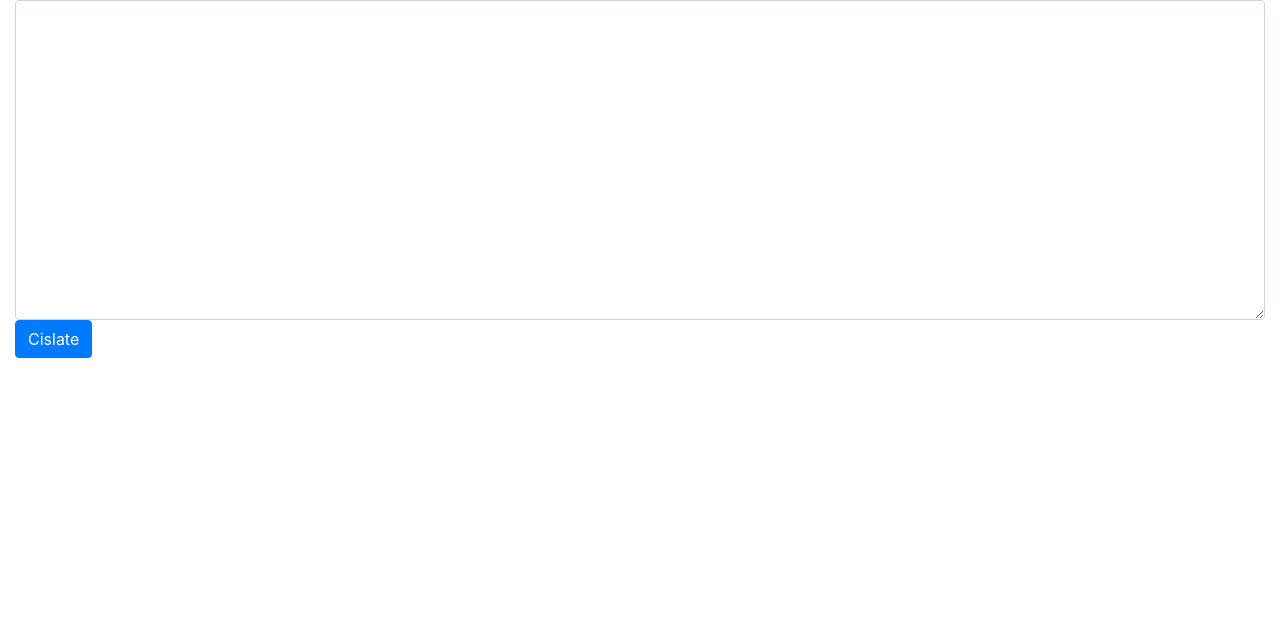
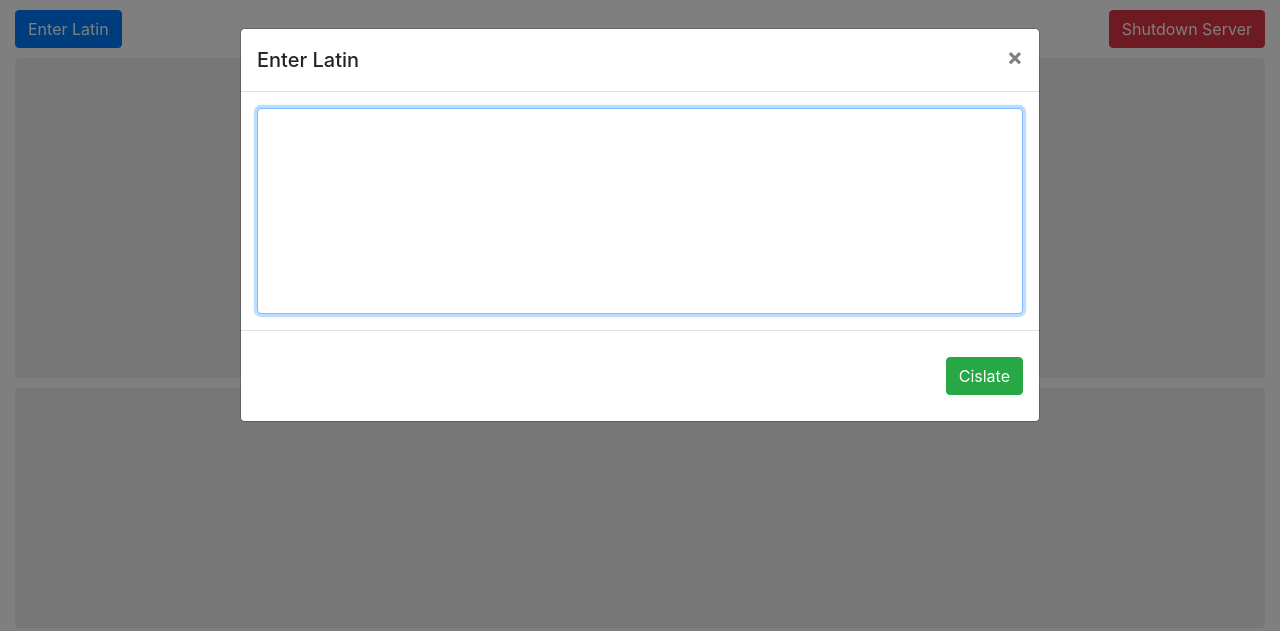
Before and after one commit to JimmyPaolini/Cislate, a plain HTML site: page index.html in a window 1280 px wide. Drawn offline with nearby package versions, Linux system fonts and the light colour scheme.

Commit message:
Add files via upload

```diff
--- /dev/null
+++ b/favicomatic/code.txt
@@ -0,0 +1,2 @@
+<link rel="icon" type="image/png" href="favicon-32x32.png" sizes="32x32" />
+<link rel="icon" type="image/png" href="favicon-16x16.png" sizes="16x16" />
--- a/index.html
+++ b/index.html
@@ -3,23 +3,51 @@
     <title>Cislate</title>
     <meta charset="utf-8">
     <meta name="viewport" content="width=device-width, initial-scale=1">
+    <link rel="icon" href="/favicomatic/favicon-32x32.png" type="image/png" sizes="32x32">
+    <link rel="icon" href="/favicomatic/favicon-16x16.png" type="image/png" sizes="16x16">
     <link rel="stylesheet" href="https://stackpath.bootstrapcdn.com/bootstrap/4.3.1/css/bootstrap.min.css" integrity="sha384-ggOyR0iXCbMQv3Xipma34MD+dH/1fQ784/j6cY/iJTQUOhcWr7x9JvoRxT2MZw1T" crossorigin="anonymous">
+    <link rel="stylesheet" href="/style.css" type="text/css">
 </head>
 <body>
-    <div class="container-fluid input">
-        <textarea class="form-control" id="exampleFormControlTextarea1" rows="4" style="height:40%;"></textarea>
-        <a href="#" class="btn btn-primary">Cislate</a>
+    <div class="container-fluid" id="shell">
+        <!-- Button trigger modal -->
+        <button type="button" class="btn btn-primary" data-toggle="modal" data-target="#modal">
+            Enter Latin
+        </button>
+
+        <span id="instructions">&nbsp;&nbsp;&nbsp;&nbsp;Click on a word to see its translation</span>
+
+        <!-- Shutdown server button -->
+        <button class="btn btn-danger" id="shutdown" style="float:right">Shutdown Server</button>
+
+        <!-- input latin appears here -->
+        <div id="latin" class="overflow-auto"></div>
+        <!-- word translations appear here -->
+        <div id="trans" class="overflow-auto">
+            <pre></pre> <!-- clicking words here calls translate() on server -->
+        </div>
+
     </div>
 
-    <div class="container-fluid output" style="display:none;">
-        <h1>Cislation</h1>
-        <div class="latin jumbotron overflow-auto">
-            <span>lingua</span>
-            <span>latina</span>
-        </div>
-        <h1>Translation</h1>
-        <div class="jumbotron overflow-auto">
-            <pre>Translations will appear here</pre>
+    <!-- Modal -->
+    <div class="modal fade" id="modal" tabindex="-1" role="dialog" aria-labelledby="exampleModalLabel" aria-hidden="true">
+        <div class="modal-dialog modal-lg" role="document">
+            <div class="modal-content">
+                <div class="modal-header">
+                    <h5 class="modal-title" id="exampleModalLabel">Enter Latin</h5>
+                    <button type="button" class="close" data-dismiss="modal" aria-label="Close">
+                        <span aria-hidden="true">&times;</span>
+                    </button>
+                </div>
+                <div class="modal-body">
+                    <!-- textarea to enter latin -->
+                    <textarea id="input" class="form-control" rows="8"></textarea>
+                </div>
+                <div class="modal-footer">
+                    <!-- Cislate button: Calls spanify() on server -->
+                    <button type="button" id="cislate" class="btn btn-success" data-dismiss="modal">Cislate</button>
+                </div>
+            </div>
         </div>
     </div>
 
@@ -27,12 +55,36 @@
 
     <script>
     $(document).ready(function(){
-        $(".btn").click(function() {
+        $('.modal').on('shown.bs.modal',function() {
+            $('textarea#input').focus();
+        });
+
+        // show the modal on load
+        $(".modal").modal('show');
+        // auto resize the input textarea
+        //$('textarea').autoResize();
+
+        // process input latin text
+        $("#cislate").click(function() {
             $.post("/spanify",
             {latin: $("textarea").val()},
             function(data) {
-                $("div.latin").html(data)
+                // display the input latin text
+                $("#latin").html(data);
+                // delete the latin from the textarea
+                $('textarea#input').val("");
+
+                // show the instructions
+                $("#instructions").show();
+
+                // add on click translation
                 $("span").click(function() {
+
+                    // show spinner until ajax request returns
+                    $("pre").html(`<div class="spinner-border text-primary" role="status">
+                    <span class="sr-only">Loading...</span>
+                    </div>`);
+
                     $.post("/translate",
                     {latin: $(this).text()},
                     function(data) {
@@ -40,8 +92,12 @@
                     });
                 });
             });
-            $("div.input").hide()
-            $("div.output").show()
+        });
+
+        $("#shutdown").click(function() {
+            $.get("/shutdown", function(data) {
+                $("body").val("")
+            });
         });
     });
 </script>
--- /dev/null
+++ b/style.css
@@ -0,0 +1,32 @@
+#input {
+    outline: none;
+    resize: none;
+}
+
+#instructions {
+    display: none;
+}
+
+button {
+    margin: 10px 0px 10px 0px;
+}
+
+#shell {
+    /*margin: 10px;*/
+}
+
+div.overflow-auto {
+    border: solid #eeeeee;
+    border-radius: 5px;
+    background-color: #eeeeee;
+    margin-bottom: 10px;
+    padding: 10px;
+}
+
+div#latin {
+    height: 40%;
+}
+
+div#trans {
+    height: 30%;
+}
```
Also changed, not shown: favicomatic/favicon-16x16.png (added), favicomatic/favicon-32x32.png (added), favicomatic/favicon.ico (added), 1 other file.
